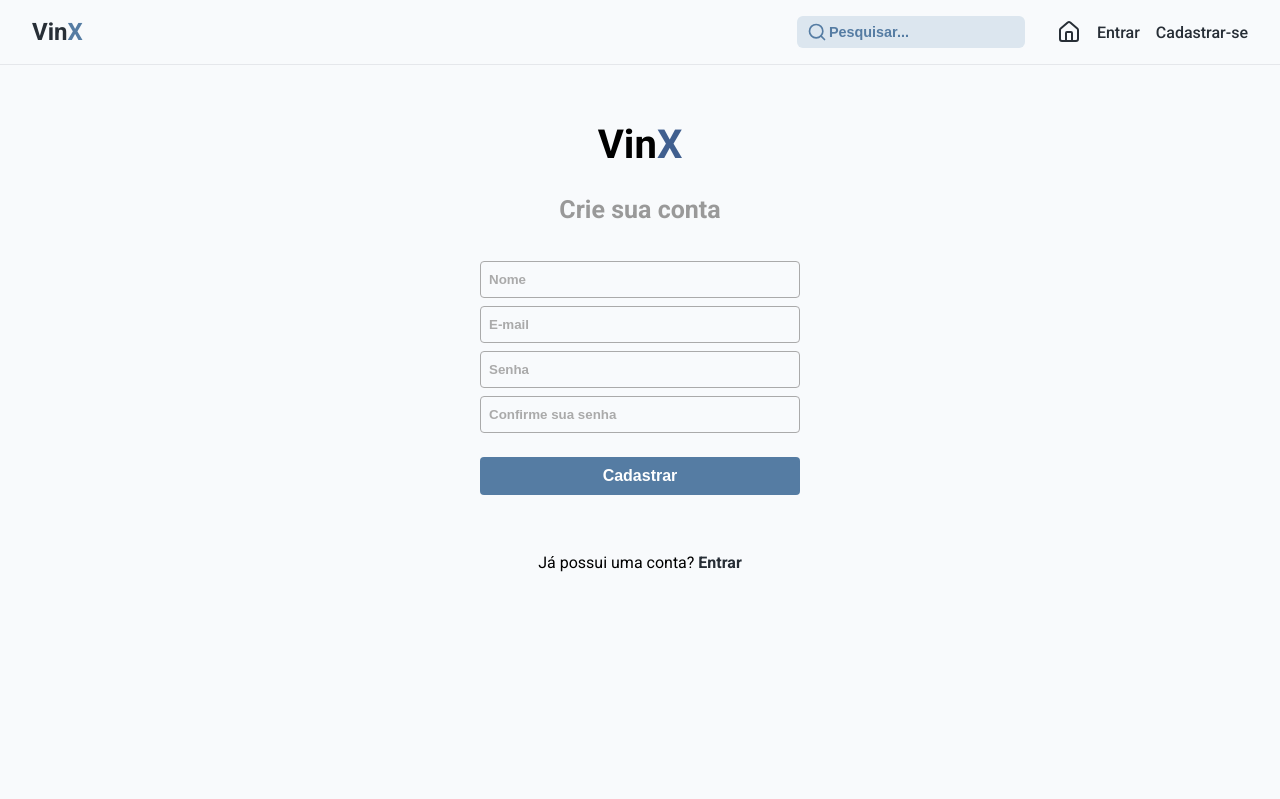
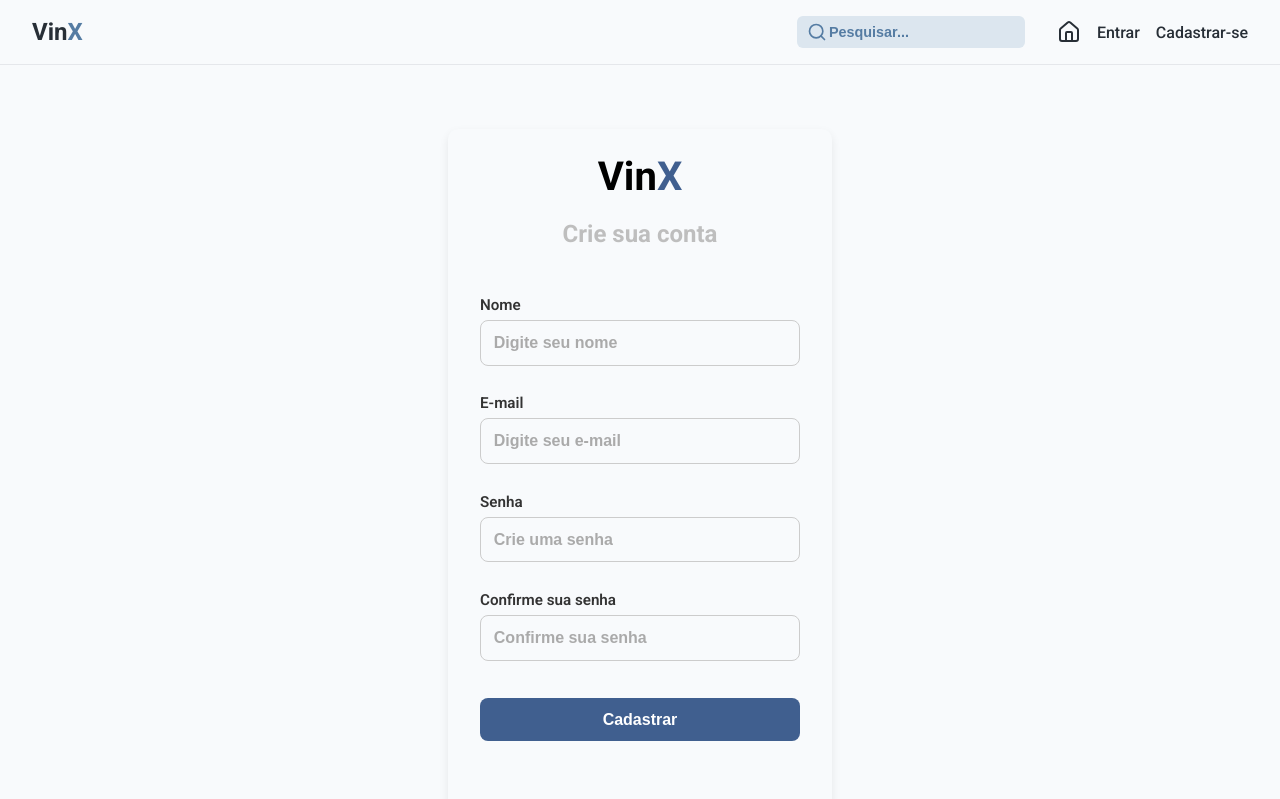
Before and after one commit to Gabrielneves05/front-vinx, a React (Create React App) app: page /register in a window 1280 px wide. Shown: the top 799 px of the page. Built offline with nearby package versions, Linux system fonts and the light colour scheme.

Commit message:
style: improvements to the style of the registration and login screens

```diff
--- a/src/pages/Auth/Auth.css
+++ b/src/pages/Auth/Auth.css
@@ -1,8 +1,13 @@
+/* Estilos existentes */
+
 .login,
 .register {
     padding: 1.5em 2em;
     max-width: 25%;
-    margin: 2em auto;
+    margin: 4em auto;
+    background-color: #F8FAFC;
+    border-radius: 10px;
+    box-shadow: 0 4px 10px rgba(0, 0, 0, 0.08);
 }
 
 .login h1,
@@ -10,6 +15,8 @@
     text-align: center;
     font-size: 2.5em;
     margin-top: 0;
+    margin-bottom: 0.2em;
+    font-weight: bold;
 }
 
 .login h1 span,
@@ -19,10 +26,12 @@
 
 .subtitle {
     font-weight: bold;
-    font-size: 25px;
-    color: #999;
-    margin-bottom: 1.5em;
+    color: #bebebe;
+    margin-bottom: 2em;
+    text-align: center;
 }
+
+/* Estilos de formulário */
 
 .login form,
 .register form {
@@ -30,12 +39,75 @@
     margin-bottom: 1.5em;
 }
 
+.form-group {
+    margin-bottom: 1.2em;
+    display: flex;
+    flex-direction: column;
+}
+
+.form-group label {
+    margin-bottom: 0.4em;
+    font-weight: 600;
+    color: #333;
+    font-size: 0.95em;
+}
+
+.register input[type="text"],
+.register input[type="email"],
+.register input[type="password"],
+.login input[type="text"],
+.login input[type="email"],
+.login input[type="password"] {
+    padding: 0.8em;
+    border-radius: 8px;
+    border: 1px solid #ccc;
+    color: #000;
+    font-size: 1em;
+    transition: 0.3s;
+}
+
+.register input:focus,
+.login input:focus {
+    outline: none;
+    border-color: #405F8F;
+}
+
+/* Botão de envio */
+
+input[type="submit"].btn-submit {
+    background-color: #405F8F;
+    color: #fff;
+    padding: 0.8em;
+    border: none;
+    border-radius: 8px;
+    cursor: pointer;
+    font-weight: bold;
+    width: 100%;
+    font-size: 1em;
+    transition: all 0.3s ease;
+    margin-top: 0.5em;
+}
+
+input[type="submit"].btn-submit:hover {
+    background-color: #30476d;
+}
+
+/* Links e parágrafos */
+
 .login p,
 .register p {
     text-align: center;
+    font-size: 0.95em;
 }
 
 .login p a,
 .register p a {
     font-weight: bold;
+    color: #405F8F;
+    text-decoration: none;
 }
+
+.login p a:hover,
+.register p a:hover {
+    text-decoration: underline;
+}
--- a/src/pages/Auth/Register.js
+++ b/src/pages/Auth/Register.js
@@ -28,33 +28,45 @@ const Register = () => {
     return (
         <div className="register">
             <h1>Vin<span>X</span></h1>
-            <p className="subtitle">Crie sua conta</p>
-            <form onSubmit={handleSubmit}>
+            <h2 className="subtitle">Crie sua conta</h2>
+            <form onSubmit={handleSubmit} className="form-modern">
+                <div className="form-group">
+                    <label>Nome</label>
                     <input
                         type="text"
-                    placeholder="Nome"
+                        placeholder="Digite seu nome"
                         onChange={e => setName(e.target.value)}
                         value={name || ""}
                     />
+                </div>
+                <div className="form-group">
+                    <label>E-mail</label>
                     <input
                         type="email"
-                    placeholder="E-mail"
+                        placeholder="Digite seu e-mail"
                         onChange={e => setEmail(e.target.value)}
                         value={email || ""}
                     />
+                </div>
+                <div className="form-group">
+                    <label>Senha</label>
                     <input
                         type="password"
-                    placeholder="Senha"
+                        placeholder="Crie uma senha"
                         onChange={e => setPassword(e.target.value)}
                         value={password || ""}
                     />
+                </div>
+                <div className="form-group">
+                    <label>Confirme sua senha</label>
                     <input
                         type="password"
                         placeholder="Confirme sua senha"
                         onChange={e => setConfirmPassword(e.target.value)}
                         value={confirmPassword || ""}
                     />
-                <input type="submit" value="Cadastrar" />
+                </div>
+                <input type="submit" value="Cadastrar" className="btn-submit" />
             </form>
             <p>Já possui uma conta? <Link to="/login">Entrar</Link></p>
         </div>
```
Lines whose indentation alone changed are shown as unchanged.
